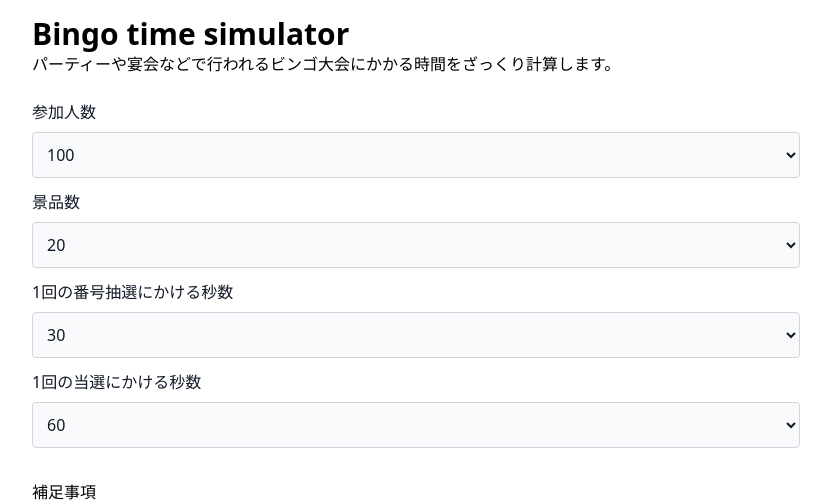
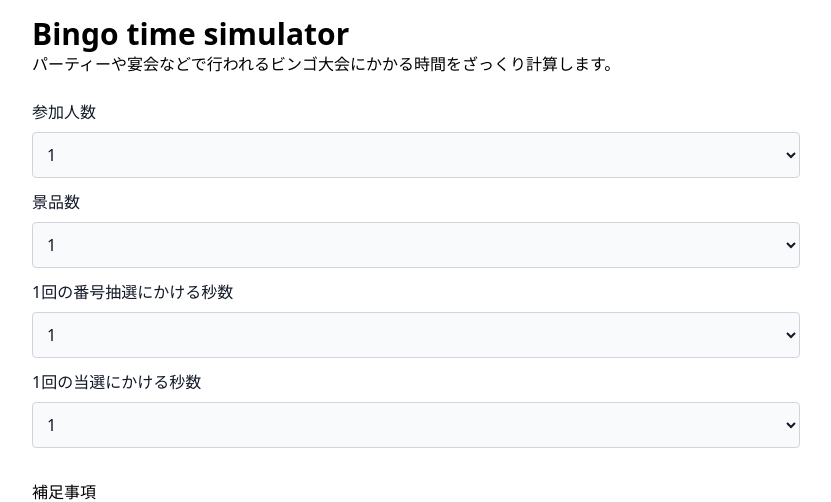
Before and after one commit to coffee-r/bingo-time-simulator, a Nuxt app: page / in a window 1280 px wide. Shown: the top 502 px of the page, without its empty margins (224-1055 px from the left). Built offline with nearby package versions, Linux system fonts and the light colour scheme; what @tailwindcss/typography would draw is missing.

Commit message:
パフォーマンス

```diff
--- a/pages/index.vue
+++ b/pages/index.vue
@@ -46,10 +46,14 @@ import SimulationResultAlert from "~/components/SimulationResultAlert.vue";
 import CustomFooter from "~/components/CustomFooter.vue";
 
 // ビンゴ終了時間計算用の変数
-const personCount = ref(100)
-const winningItemCount = ref(20)
-const lotteryTime = ref(30)
-const winningTime = ref(60)
+// const personCount = ref(100)
+// const winningItemCount = ref(20)
+// const lotteryTime = ref(30)
+// const winningTime = ref(60)
+const personCount = ref(1)
+const winningItemCount = ref(1)
+const lotteryTime = ref(1)
+const winningTime = ref(1)
 
 // 計算結果表示用の変数
 const simulationResultType = ref("none")
```
